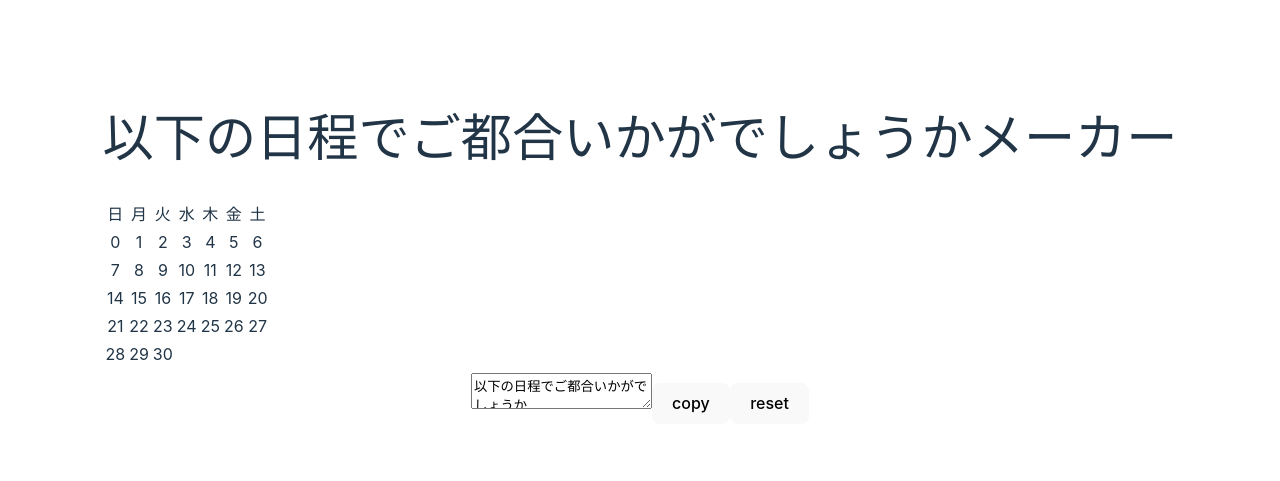
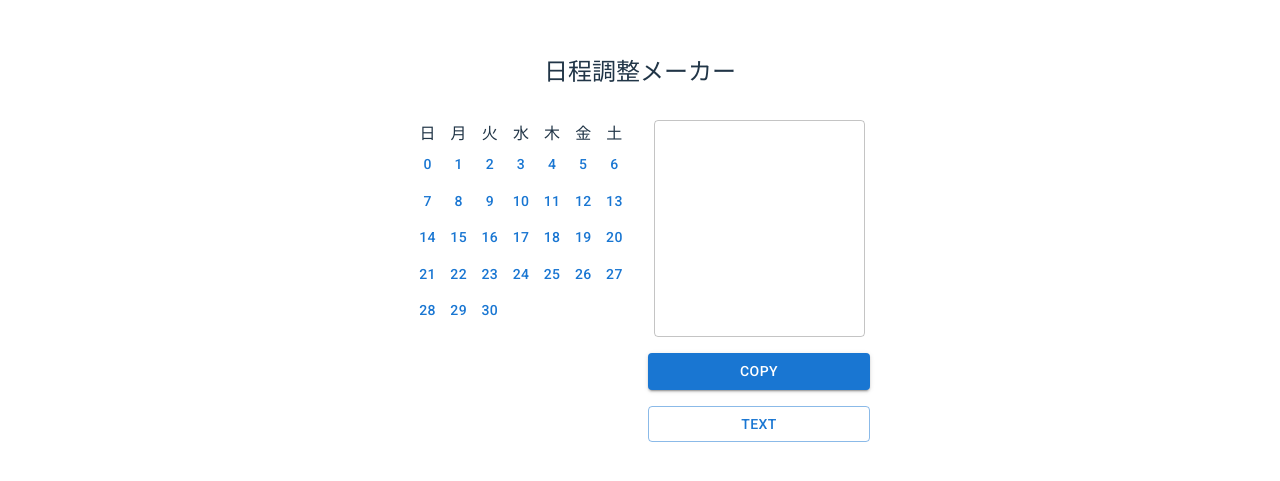
Before and after one commit to okayu-f/nittei, a React (Vite) app: page / in a window 1280 px wide. Shown: the part 151-632 px from the top of the page. Built offline with nearby package versions, Linux system fonts and the light colour scheme.

Commit message:
muiを利用したスタイルの調整大枠（途中）

```diff
--- a/index.html
+++ b/index.html
@@ -4,7 +4,7 @@
     <meta charset="UTF-8" />
     <link rel="icon" type="image/svg+xml" href="/vite.svg" />
     <meta name="viewport" content="width=device-width, initial-scale=1.0" />
-    <title>ご都合いかがでしょうか</title>
+    <title>日程調整メーカー</title>
   </head>
   <body>
     <div id="root"></div>
--- a/src/App.tsx
+++ b/src/App.tsx
@@ -1,59 +1,83 @@
 import "./App.css";
-// import { FC } from 'react';
+import Button from "@mui/material/Button";
+import Typography from "@mui/material/Typography";
+import Grid from "@mui/material/Grid";
+import { TextField } from "@mui/material";
+import TextareaAutosize from '@mui/material/TextareaAutosize';
 
 const Calender: React.FC = () => {
   const days: number[] = [...Array(31).keys()];
   console.log(days);
   return (
-    <div>
     <table>
       <thead>
-          <tr>
-            <th>日</th>
-            <th>月</th>
-            <th>火</th>
-            <th>水</th>
-            <th>木</th>
-            <th>金</th>
-            <th>土</th>
-          </tr>
+        <Grid container columns={7}>
+          <Grid item xs={1}><Typography>日</Typography></Grid>
+          <Grid item xs={1}><Typography>月</Typography></Grid>
+          <Grid item xs={1}><Typography>火</Typography></Grid>
+          <Grid item xs={1}><Typography>水</Typography></Grid>
+          <Grid item xs={1}><Typography>木</Typography></Grid>
+          <Grid item xs={1}><Typography>金</Typography></Grid>
+          <Grid item xs={1}><Typography>土</Typography></Grid>
+        </Grid>
         {[...Array(6)].map((_, index) => (
           <Week key={index} days={days.slice(index * 7, (index + 1) * 7)} />
         ))}
       </thead>
     </table>
-    </div>
   );
-}
+};
 
-type WeekProps = {
+interface WeekProps {
   days: number[];
 }
 
 const Week: React.FC<WeekProps> = (props) => {
   return (
-    <tr>
-      <td>{props.days[0]}</td>
-      <td>{props.days[1]}</td>
-      <td>{props.days[2]}</td>
-      <td>{props.days[3]}</td>
-      <td>{props.days[4]}</td>
-      <td>{props.days[5]}</td>
-      <td>{props.days[6]}</td>
-    </tr>
+    <Grid container columns={7} spacing={0}>
+      <Grid item xs={1}><Day day={props.days[0]} /></Grid>
+      <Grid item xs={1}><Day day={props.days[1]} /></Grid>
+      <Grid item xs={1}><Day day={props.days[2]} /></Grid>
+      <Grid item xs={1}><Day day={props.days[3]} /></Grid>
+      <Grid item xs={1}><Day day={props.days[4]} /></Grid>
+      <Grid item xs={1}><Day day={props.days[5]} /></Grid>
+      <Grid item xs={1}><Day day={props.days[6]} /> </Grid>
+    </Grid>
   );
+};
+
+interface DayProps {
+  day: number;
+}
+
+const Day: React.FC<DayProps> = (props) => {
+  return <Button variant="text" sx={{width: '100%', minWidth: "0px"}} >{props.day}</Button>;
 }
 
 function App() {
   return (
     <>
-      <h1>以下の日程でご都合いかがでしょうかメーカー</h1>
+      <Typography variant="h5" component="h1" sx={{mb: 4}}>
+        日程調整メーカー
+      </Typography>
+      <Grid container spacing={2}>
+        <Grid item xs={6}>
           <Calender />
-      <div>
-        <textarea>以下の日程でご都合いかがでしょうか</textarea>
-        <button>copy</button>
-        <button>reset</button>
-      </div>
+        </Grid>
+        <Grid item xs={6}>
+          <Grid container direction="column" spacing={2}>
+            <Grid item>
+              <TextField multiline minRows={8}>日程調整メーカー</TextField>
+            </Grid>
+            <Grid item xs={8}>
+              <Button variant="contained" fullWidth>copy</Button>
+            </Grid>
+            <Grid item>
+              <Button variant="outlined" fullWidth>text</Button>
+            </Grid>
+          </Grid>
+        </Grid>
+      </Grid>
     </>
   );
 }
```
Lines whose indentation alone changed are shown as unchanged.
